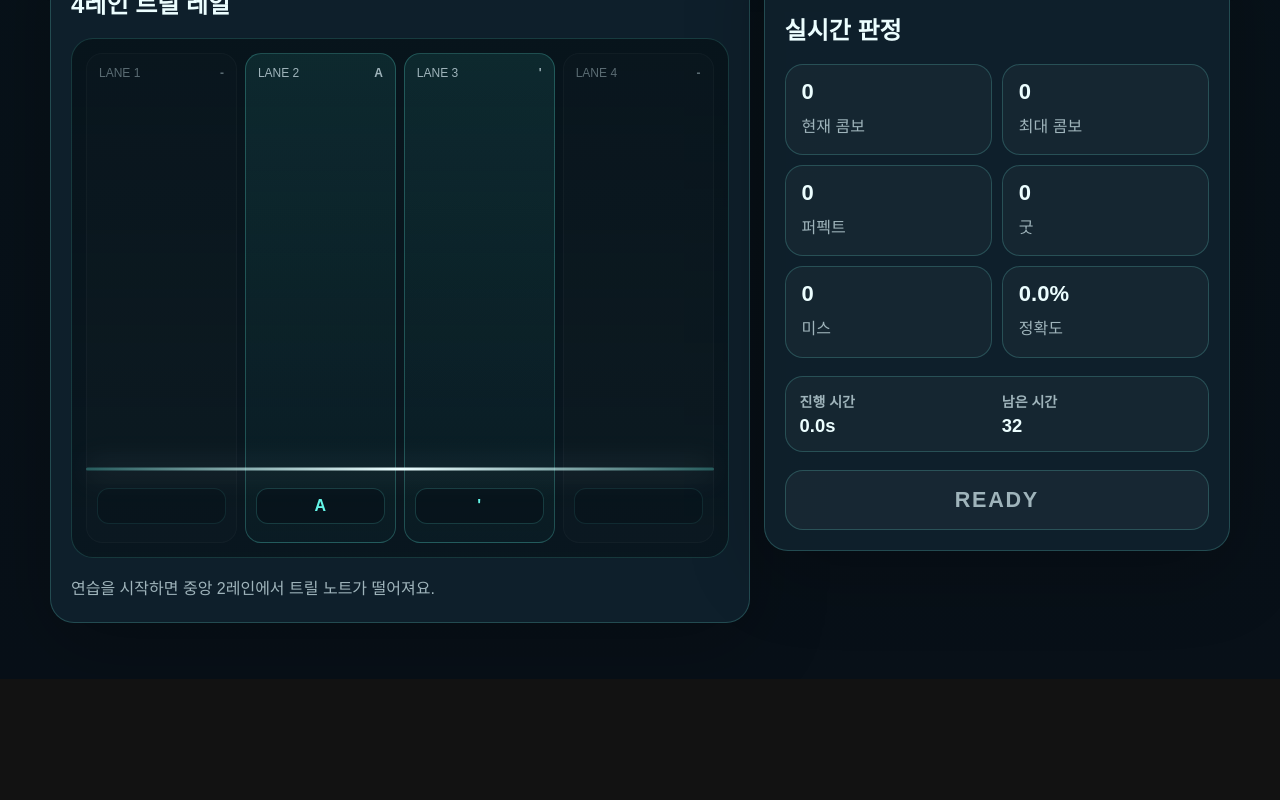
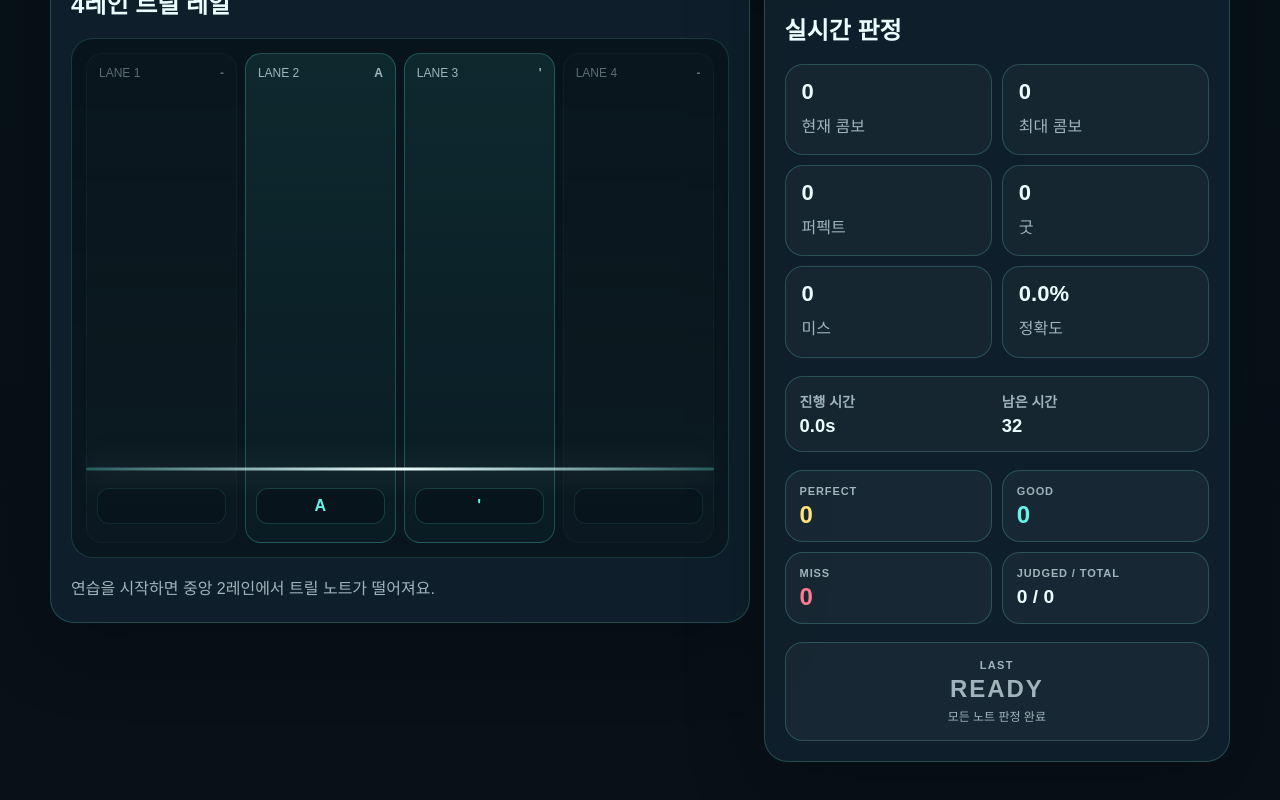
Before and after one commit to miku-agent/06_trill-lab, a Next.js app: page /practice in a window 1280 px wide. Shown: the part 787-1587 px from the top of the page. Before the commit the page ends 1466 px from the top, so only its background shows below. Built offline with nearby package versions, Linux system fonts and the light colour scheme.

Commit message:
feat(practice): surface live judgment counts 🎵

```diff
--- a/src/app/practice/page.tsx
+++ b/src/app/practice/page.tsx
@@ -461,6 +461,8 @@ export default function PracticePage() {
   }, [stopLoop]);
 
   const accuracy = getAccuracy(stats);
+  const judgedNotes = stats.perfect + stats.good + stats.miss;
+  const remainingNotes = Math.max(0, stats.totalNotes - judgedNotes);
   const remainingSeconds =
     config.endMode === "timed"
       ? Math.max(0, Math.ceil((config.duration * 1000 + LEAD_IN_MS - elapsedMs) / 1000))
@@ -769,8 +771,29 @@ export default function PracticePage() {
               </div>
             </div>
 
+            <div className="practice-judgment-number-grid">
+              <article className="practice-judgment-number-card is-perfect">
+                <span>PERFECT</span>
+                <strong>{stats.perfect}</strong>
+              </article>
+              <article className="practice-judgment-number-card is-good">
+                <span>GOOD</span>
+                <strong>{stats.good}</strong>
+              </article>
+              <article className="practice-judgment-number-card is-miss">
+                <span>MISS</span>
+                <strong>{stats.miss}</strong>
+              </article>
+              <article className="practice-judgment-number-card is-total">
+                <span>JUDGED / TOTAL</span>
+                <strong>{judgedNotes} / {stats.totalNotes}</strong>
+              </article>
+            </div>
+
             <div className={`practice-judgment-toast${lastFeedback ? ` is-${lastFeedback.tone}` : ""}`}>
-              {lastFeedback?.label ?? "READY"}
+              <span className="practice-judgment-toast-label">LAST</span>
+              <strong>{lastFeedback?.label ?? "READY"}</strong>
+              <small>{remainingNotes > 0 ? `남은 노트 ${remainingNotes}` : "모든 노트 판정 완료"}</small>
             </div>
 
             {gameState === "ended" && (
@@ -1094,15 +1117,76 @@ export default function PracticePage() {
           font-size: 1.15rem;
         }
 
+        .practice-judgment-number-grid {
+          display: grid;
+          grid-template-columns: repeat(2, minmax(0, 1fr));
+          gap: 10px;
+        }
+
+        .practice-judgment-number-card {
+          border-radius: 18px;
+          border: 1px solid var(--line);
+          background: rgba(255, 255, 255, 0.04);
+          padding: 14px;
+          display: grid;
+          gap: 6px;
+        }
+
+        .practice-judgment-number-card span {
+          color: var(--muted);
+          font-size: 11px;
+          font-weight: 800;
+          letter-spacing: 0.08em;
+        }
+
+        .practice-judgment-number-card strong {
+          font-size: 1.5rem;
+          line-height: 1;
+        }
+
+        .practice-judgment-number-card.is-perfect strong {
+          color: #ffe27a;
+        }
+
+        .practice-judgment-number-card.is-good strong {
+          color: var(--accent-strong);
+        }
+
+        .practice-judgment-number-card.is-miss strong {
+          color: var(--danger);
+        }
+
+        .practice-judgment-number-card.is-total strong {
+          color: #eefcff;
+          font-size: 1.2rem;
+        }
+
         .practice-judgment-toast {
           border-radius: 18px;
           padding: 16px;
           text-align: center;
-          font-size: 1.35rem;
-          font-weight: 900;
-          letter-spacing: 0.08em;
           background: rgba(255, 255, 255, 0.04);
           border: 1px solid var(--line);
+          color: var(--muted);
+          display: grid;
+          gap: 6px;
+        }
+
+        .practice-judgment-toast-label {
+          font-size: 11px;
+          font-weight: 800;
+          letter-spacing: 0.12em;
+          color: var(--muted);
+        }
+
+        .practice-judgment-toast strong {
+          font-size: 1.5rem;
+          line-height: 1;
+          letter-spacing: 0.08em;
+        }
+
+        .practice-judgment-toast small {
+          font-size: 12px;
           color: var(--muted);
         }
 
```
